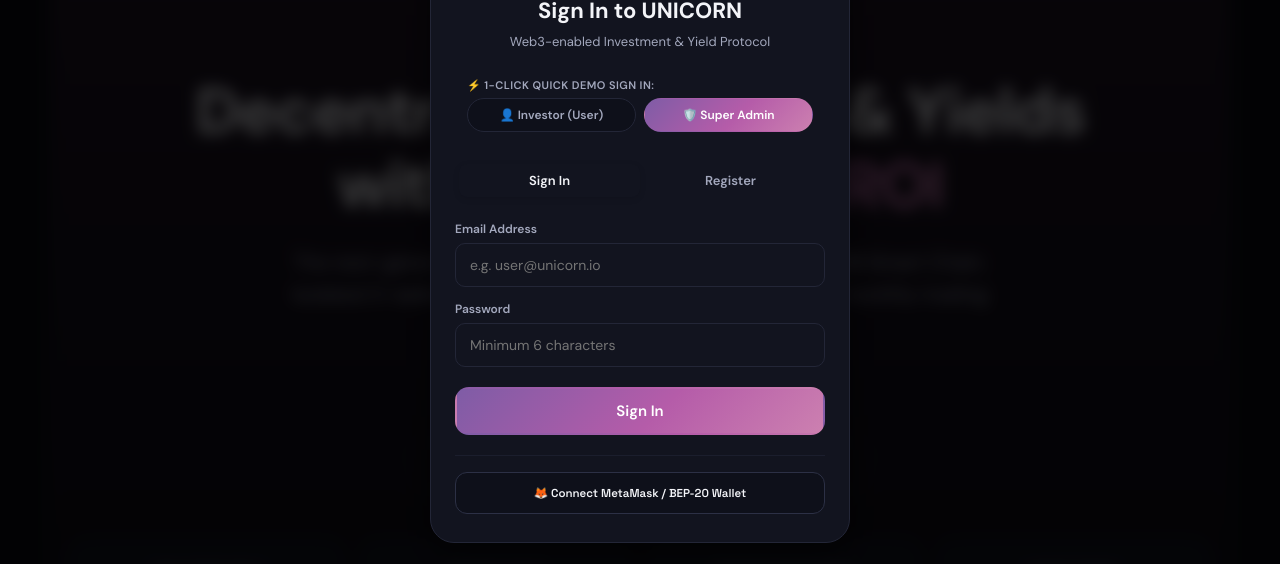
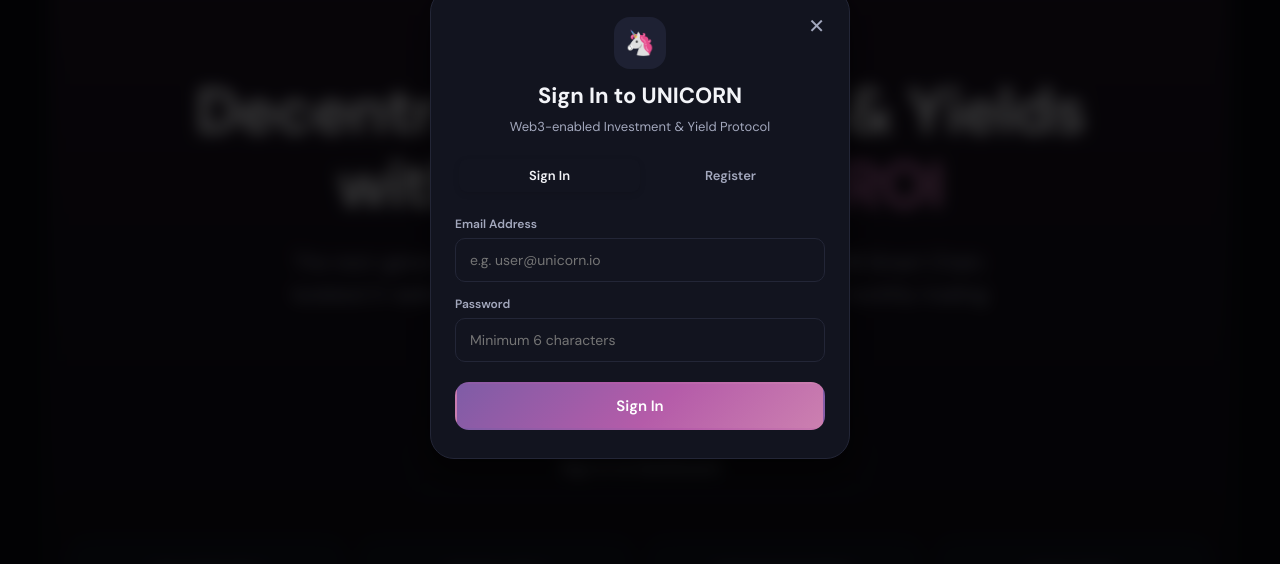
Before and after one commit to dharmikthanki12/Unicorn, a React (Vite) app: page / in a window 1280 px wide. Both pictures are taken after a click on the button "Sign In to Dashboard". Shown: the part 177-741 px from the top of the page. Built offline with nearby package versions, Linux system fonts and the light colour scheme; no server answers.

Commit message:
chore(auth): simplify login modal to only email and password for users and admin

```diff
--- a/src/components/AuthModal.jsx
+++ b/src/components/AuthModal.jsx
@@ -9,8 +9,7 @@
     authMode,
     setAuthMode,
     login,
-    register,
-    connectWeb3Wallet
+    register
   } = useApp();
 
   // Form states
@@ -49,16 +48,6 @@
     } finally {
       setLoading(false);
     }
-  };
-
-  const handleQuickLogin = async (roleType) => {
-    setLoading(true);
-    if (roleType === 'admin') {
-      await login('admin@unicorn.vip', 'AdminPassword2026!');
-    } else {
-      await login('rutajeet@unicorn.io', 'UserPassword2026!');
-    }
-    setLoading(false);
   };
 
   return (
@@ -127,38 +116,6 @@
           <span style={{ fontSize: '13px', color: 'var(--muted)' }}>
             {authMode === 'login' ? 'Web3-enabled Investment & Yield Protocol' : 'Join and earn 0.45% daily ROI + team rewards'}
           </span>
-        </div>
-
-        {/* Quick Demo Switcher Pills */}
-        <div style={{
-          background: 'var(--input-bg)',
-          borderRadius: '12px',
-          padding: '8px 12px',
-          display: 'flex',
-          flexDirection: 'column',
-          gap: '6px'
-        }}>
-          <span style={{ fontSize: '11px', fontWeight: 600, color: 'var(--muted)', textTransform: 'uppercase', letterSpacing: '0.04em' }}>
-            ⚡ 1-Click Quick Demo Sign In:
-          </span>
-          <div style={{ display: 'grid', gridTemplateColumns: '1fr 1fr', gap: '8px' }}>
-            <button
-              type="button"
-              onClick={() => handleQuickLogin('user')}
-              className="chip"
-              style={{ padding: '8px 10px', fontSize: '12px', fontWeight: 600, justifyContent: 'center' }}
-            >
-              👤 Investor (User)
-            </button>
-            <button
-              type="button"
-              onClick={() => handleQuickLogin('admin')}
-              className="chip on"
-              style={{ padding: '8px 10px', fontSize: '12px', fontWeight: 600, justifyContent: 'center', background: 'rgba(224, 114, 208, 0.2)', color: '#E072D0', borderColor: '#E072D0' }}
-            >
-              🛡️ Super Admin
-            </button>
-          </div>
         </div>
 
         {/* Mode Tabs */}
@@ -327,21 +284,6 @@
             {loading ? 'Please wait...' : authMode === 'login' ? 'Sign In' : 'Create Account'}
           </button>
         </form>
-
-        {/* Web3 Wallet Option */}
-        <div style={{ textAlign: 'center', borderTop: '1px solid var(--divider)', paddingTop: '16px' }}>
-          <button
-            type="button"
-            onClick={() => {
-              connectWeb3Wallet();
-              closeAuthModal();
-            }}
-            className="navbar-wallet-btn"
-            style={{ width: '100%', justifyContent: 'center', height: '42px', fontSize: '13px' }}
-          >
-            🦊 Connect MetaMask / BEP-20 Wallet
-          </button>
-        </div>
       </div>
     </div>
   );
```
